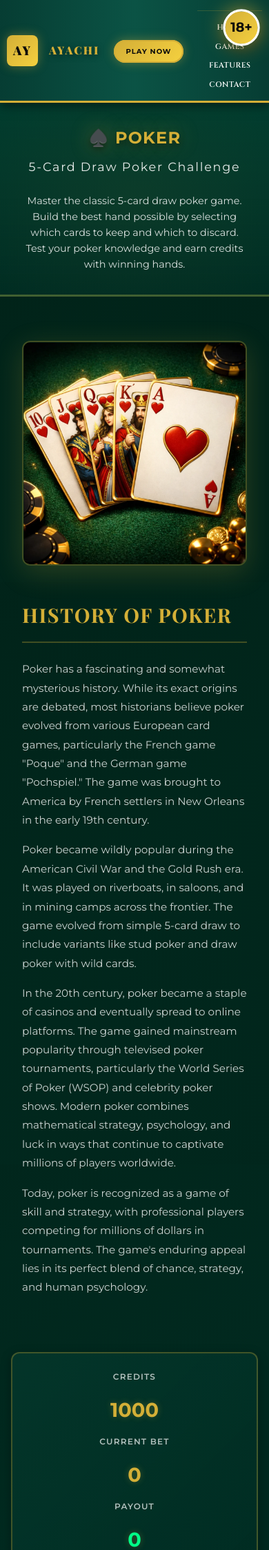
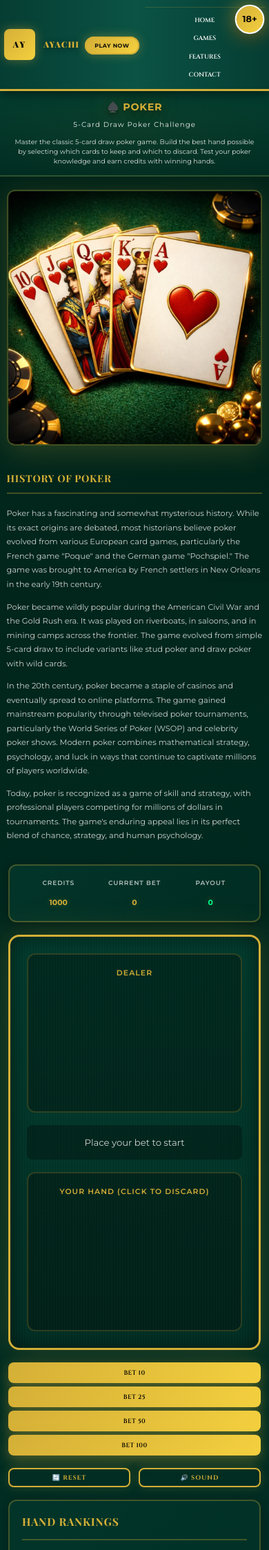
Before and after one commit to Krishnaait/AYACHI-casino, a PHP site: page /games/poker.php in a window 390 px wide. Shown: the top 2247 px of the page at 69% size. Run offline with PHP 8.4, Linux system fonts and the light colour scheme; a map, chart or similar area stays blank.

Commit message:
Enhance: Add comprehensive mobile responsiveness - Implement responsive CSS breakpoints for tablets (1024px, 768px, 600px, 480px) and mobile devices - Improve touch-friendly button sizing and spacing - Optimize layout for all screen sizes - Better font scaling for mobile devices

```diff
--- a/public/css/game-layout.css
+++ b/public/css/game-layout.css
@@ -707,9 +707,73 @@
   }
 }
 
-@media (max-width: 480px) {
+@media (max-width: 600px) {
+  .game-hero-section {
+    padding: 1.5rem 0.8rem;
+    border-bottom: 2px solid rgba(212, 175, 55, 0.2);
+  }
+
   .game-title-main {
     font-size: 1.5rem;
+    margin-bottom: 0.5rem;
+  }
+
+  .game-tagline {
+    font-size: 0.9rem;
+    margin-bottom: 0.8rem;
+  }
+
+  .game-description {
+    font-size: 0.85rem;
+    line-height: 1.5;
+  }
+
+  .game-image-history-section {
+    margin: 0.8rem auto;
+    padding: 0.8rem;
+  }
+
+  .history-title {
+    font-size: 1.2rem;
+    padding-bottom: 0.8rem;
+  }
+
+  .game-stats-bar {
+    grid-template-columns: repeat(3, 1fr);
+    gap: 0.5rem;
+  }
+
+  .betting-options {
+    grid-template-columns: repeat(2, 1fr);
+    gap: 0.5rem;
+  }
+
+  .btn {
+    padding: 0.6rem 0.8rem;
+    font-size: 0.8rem;
+  }
+
+  .game-disclaimer-section {
+    margin: 1rem 0.8rem;
+    padding: 0.8rem;
+  }
+}
+
+@media (max-width: 480px) {
+  .game-hero-section {
+    padding: 1rem 0.6rem;
+  }
+
+  .game-title-main {
+    font-size: 1.2rem;
+  }
+
+  .game-tagline {
+    font-size: 0.85rem;
+  }
+
+  .game-description {
+    font-size: 0.8rem;
   }
 
   .game-rating {
@@ -717,12 +781,23 @@
     gap: 0.5rem;
   }
 
-  .game-description {
+  .game-stats-bar {
+    grid-template-columns: repeat(3, 1fr);
+    gap: 0.4rem;
+  }
+
+  .stat-value {
     font-size: 0.9rem;
   }
 
   .betting-options {
     grid-template-columns: 1fr;
+    gap: 0.4rem;
+  }
+
+  .btn {
+    padding: 0.5rem 0.6rem;
+    font-size: 0.75rem;
   }
 
   .info-item {
@@ -735,4 +810,13 @@
     height: 35px;
     font-size: 0.9rem;
   }
+
+  .game-disclaimer-section {
+    margin: 0.8rem 0.6rem;
+    padding: 0.6rem;
+  }
+
+  .disclaimer-content {
+    font-size: 0.8rem;
+  }
 }
--- a/public/css/global.css
+++ b/public/css/global.css
@@ -303,73 +303,168 @@ body {
    RESPONSIVE DESIGN
    ============================================ */
 
-@media (max-width: 768px) {
+/* ============================================
+   RESPONSIVE DESIGN - TABLET & MOBILE
+   ============================================ */
+
+@media (max-width: 1024px) {
     .header-container {
-        gap: 20px;
-        flex-wrap: wrap;
+        padding: 0 15px;
+        gap: 30px;
     }
 
     .global-nav {
-        gap: 20px;
+        gap: 30px;
+    }
+
+    .nav-link {
+        font-size: 13px;
+    }
+
+    .footer-content {
+        grid-template-columns: repeat(2, 1fr);
+    }
+}
+
+@media (max-width: 768px) {
+    html, body {
+        font-size: 14px;
+    }
+
+    .header-container {
+        gap: 15px;
+        flex-wrap: wrap;
+        padding: 0 10px;
+    }
+
+    .global-nav {
+        gap: 15px;
         order: 3;
         width: 100%;
-        justify-content: space-around;
-        padding-top: 15px;
+        justify-content: space-between;
+        padding-top: 12px;
         border-top: 1px solid rgba(212, 175, 55, 0.2);
     }
 
     .nav-link {
-        font-size: 12px;
+        font-size: 11px;
+        letter-spacing: 0.5px;
+        padding: 5px 8px;
+    }
+
+    .nav-link::after {
+        bottom: -3px;
     }
 
     .play-btn {
-        padding: 10px 20px;
-        font-size: 11px;
+        padding: 10px 18px;
+        font-size: 10px;
+        letter-spacing: 0.5px;
     }
 
     .age-badge {
         width: 50px;
         height: 50px;
+        font-size: 16px;
+        top: 12px;
+        right: 12px;
+    }
+
+    .footer-content {
+        grid-template-columns: repeat(2, 1fr);
+        gap: 25px;
+    }
+
+    .footer-section h3 {
         font-size: 18px;
-        top: 15px;
-        right: 15px;
+        margin-bottom: 12px;
+    }
+
+    .footer-section h4 {
+        font-size: 13px;
+        margin-bottom: 10px;
+    }
+
+    .footer-section p {
+        font-size: 13px;
+    }
+
+    .footer-section ul li a {
+        font-size: 13px;
+    }
+
+    .logo-section {
+        order: 1;
+    }
+
+    .header-cta {
+        order: 2;
+    }
+
+    .logo-text {
+        font-size: 18px;
+        letter-spacing: 1px;
+    }
+
+    .logo-icon {
+        width: 40px;
+        height: 40px;
+        font-size: 16px;
+    }
+}
+
+@media (max-width: 600px) {
+    html, body {
+        font-size: 13px;
+    }
+
+    .header-container {
+        padding: 0 8px;
+        gap: 10px;
+        margin: 0 auto;
+    }
+
+    .global-nav {
+        gap: 8px;
+        padding-top: 10px;
+    }
+
+    .nav-link {
+        font-size: 10px;
+        padding: 4px 6px;
+        letter-spacing: 0px;
+    }
+
+    .play-btn {
+        padding: 8px 14px;
+        font-size: 9px;
+    }
+
+    .age-badge {
+        width: 45px;
+        height: 45px;
+        font-size: 14px;
+        top: 10px;
+        right: 10px;
+    }
+
+    .logo-text {
+        font-size: 14px;
+    }
+
+    .logo-icon {
+        width: 35px;
+        height: 35px;
+        font-size: 14px;
     }
 
     .footer-content {
         grid-template-columns: 1fr;
-        gap: 30px;
-    }
-
-    .logo-text {
-        font-size: 18px;
-    }
-}
-
-@media (max-width: 480px) {
-    .header-container {
-        padding: 0 10px;
-    }
-
-    .logo-text {
-        font-size: 16px;
-    }
-
-    .global-nav {
-        gap: 10px;
-    }
-
-    .nav-link {
-        font-size: 11px;
-        letter-spacing: 0.5px;
-    }
-
-    .play-btn {
-        padding: 8px 16px;
-        font-size: 10px;
+        gap: 20px;
     }
 
     .footer-section h3 {
-        font-size: 18px;
+        font-size: 16px;
     }
 
     .footer-section h4 {
@@ -380,4 +475,91 @@ body {
     .footer-section ul li a {
         font-size: 12px;
     }
+
+    .footer-disclaimer {
+        padding: 12px 15px;
+    }
+
+    .footer-disclaimer p {
+        font-size: 11px;
+    }
+
+    .footer-copyright {
+        font-size: 11px;
+    }
 }
+
+@media (max-width: 480px) {
+    html, body {
+        font-size: 12px;
+    }
+
+    .header-container {
+        padding: 0 6px;
+        gap: 8px;
+    }
+
+    .global-header {
+        padding: 10px 0;
+    }
+
+    .global-nav {
+        gap: 6px;
+        padding-top: 8px;
+    }
+
+    .nav-link {
+        font-size: 9px;
+        padding: 3px 4px;
+    }
+
+    .play-btn {
+        padding: 6px 12px;
+        font-size: 8px;
+    }
+
+    .age-badge {
+        width: 40px;
+        height: 40px;
+        font-size: 12px;
+        top: 8px;
+        right: 8px;
+        border-width: 2px;
+    }
+
+    .logo-section {
+        flex-shrink: 0;
+    }
+
+    .logo-text {
+        font-size: 12px;
+        letter-spacing: 1px;
+    }
+
+    .logo-icon {
+        width: 30px;
+        height: 30px;
+        font-size: 12px;
+    }
+
+    .footer-section h3 {
+        font-size: 14px;
+    }
+
+    .footer-section h4 {
+        font-size: 11px;
+    }
+
+    .footer-section p,
+    .footer-section ul li a {
+        font-size: 11px;
+    }
+
+    .footer-disclaimer {
+        padding: 10px 12px;
+    }
+
+    .global-footer {
+        padding: 40px 15px 20px;
+    }
+}
```
